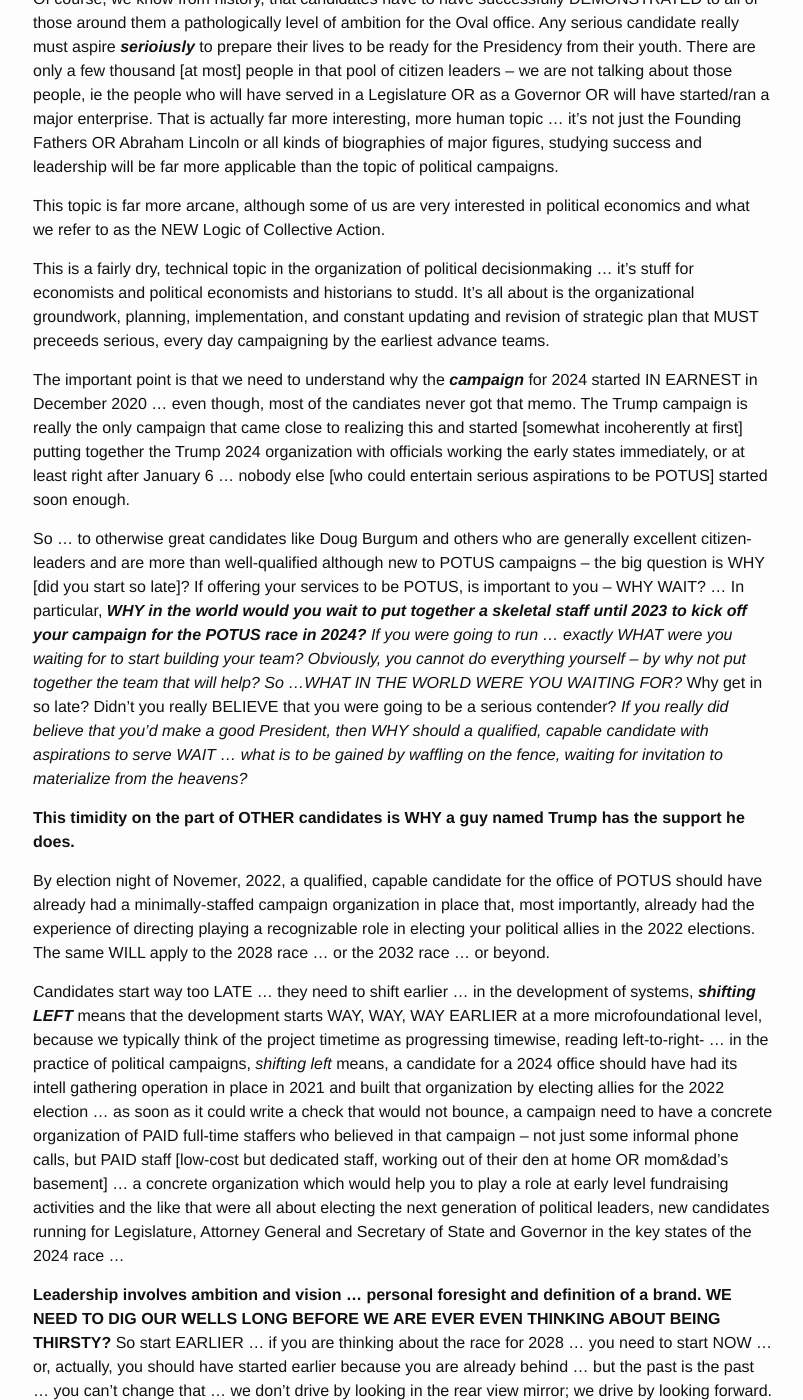
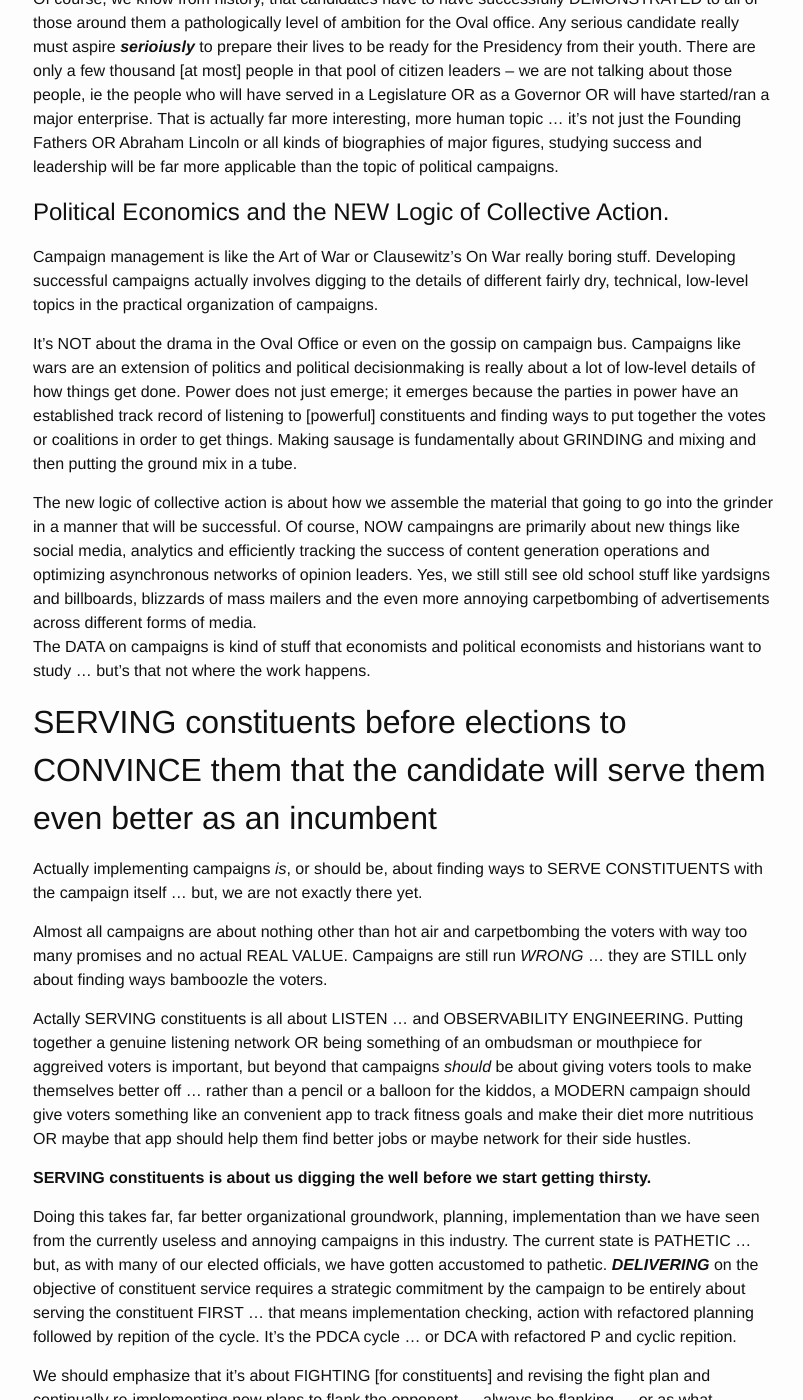
Before and after one commit to RockRapids/SHOP, a Jekyll site: the page built from _posts/2023-12-01-Studying-The-2024-POTUS-Race.MD, in a window 1280 px wide and 1400 px high, scrolled down 735 px. Shown: the whole window, without its empty margins (237-1040 px from the left). Built offline with Jekyll 4.4.1, drawn with Linux system fonts in a browser that asks for light colours; some of the changed text lies outside the part shown.

Commit message:
strategically backward looking

```diff
--- a/_posts/2023-12-01-Studying-The-2024-POTUS-Race.MD
+++ b/_posts/2023-12-01-Studying-The-2024-POTUS-Race.MD
@@ -16,15 +16,36 @@ By January 1st, 2021, right after the 2020 elections, the STRATEGIC decisions th
 
 Now, in late 2023, it's already time to start cutting up the carcasses and do the POST-mortem autopsy on the failed candidacies of 2024.
 
-## What does not work and why
+## What does NOT work and why it fails
 
 The race for 2024 STARTED IN EARNEST in December 2020, right after the Electoral College convened and the state legislatures across the country certified the electors. Of course, individuals that would run in 2024 had already had a LIFETIME of personal strategic decisions that had occured in the four or five decades BEFORE 2020 ... but, the CAMPAIGN for 2024, started right after the votes were tabulated and certified in 2020.
 
 Of course, we know from history, that candidates have to have successfully DEMONSTRATED to all of those around them a pathologically level of ambition for the Oval office. Any serious candidate really must aspire ***serioiusly*** to prepare their lives to be ready for the Presidency from their youth.  There are only a few thousand [at most] people in that pool of citizen leaders -- we are not talking about those people, ie the people who will have served in a Legislature OR as a Governor OR will have started/ran a major enterprise. That is actually far more interesting, more human topic ... it's not just the Founding Fathers OR Abraham Lincoln or all kinds of biographies of major figures, studying success and leadership will be far more applicable than the topic of political campaigns.
 
-This topic is far more arcane, although some of us are very interested in political economics and what we refer to as the NEW Logic of Collective Action.
+# Political Economics and the NEW Logic of Collective Action.
 
-This is a fairly dry, technical topic in the organization of political decisionmaking ... it's stuff for economists and political economists and historians to studd.  It's all about is the organizational groundwork, planning, implementation, and constant updating and revision of strategic plan that MUST preceeds serious, every day campaigning by the earliest advance teams.
+Campaign management is like the Art of War or Clausewitz's On War really boring stuff. Developing successful campaigns actually involves digging to the details of different fairly dry, technical, low-level topics in the practical organization of campaigns.
+
+It's NOT about the drama in the Oval Office or even on the gossip on campaign bus. Campaigns like wars are an extension of politics and  political decisionmaking is really about a lot of low-level details of how things get done.  Power does not just emerge; it emerges because the parties in power have an established track record of listening to [powerful] constituents and finding ways to put together the votes or coalitions in order to get things. Making sausage is fundamentally about GRINDING and mixing and then putting the ground mix in a tube.
+
+The new logic of collective action is about how we assemble the material that going to go into the grinder in a manner that will be successful. Of course, NOW campaingns are primarily about new things like social media, analytics and efficiently tracking the success of content generation operations and optimizing asynchronous networks of opinion leaders. Yes, we still still see old school stuff like yardsigns and billboards, blizzards of mass mailers and the even more annoying carpetbombing of advertisements across different forms of media.
+The DATA on campaigns is kind of stuff that economists and political economists and historians want to study ... but's that not where the work happens.
+
+## SERVING constituents before elections to CONVINCE them that the candidate will serve them even better as an incumbent
+
+Actually implementing campaigns *is*, or should be, about finding ways to SERVE CONSTITUENTS with the campaign itself ... but, we are not exactly there yet.
+
+Almost all campaigns are about nothing other than hot air and carpetbombing the voters with way too many promises and no actual REAL VALUE. Campaigns are still run *WRONG* ... they are STILL only about finding ways bamboozle the voters.
+
+Actally SERVING constituents is all about LISTEN ... and OBSERVABILITY ENGINEERING.  Putting together a genuine listening network OR being something of an ombudsman or mouthpiece for aggreived voters is important, but beyond that campaigns *should* be about giving voters tools to make themselves better off ... rather than a pencil or a balloon for the kiddos, a MODERN campaign should give voters something like an convenient app to track fitness goals and make their diet more nutritious OR maybe that app should help them find better jobs or maybe network for their side hustles.
+
+**SERVING constituents is about us digging the well before we start getting thirsty.**
+
+Doing this takes far, far better organizational groundwork, planning, implementation than we have seen from the currently useless and annoying campaigns in this industry.  The current state is PATHETIC ... but, as with many of our elected officials, we have gotten accustomed to pathetic.  ***DELIVERING*** on the objective of constituent service requires a strategic commitment by the campaign to be entirely about serving the constituent FIRST ... that means implementation checking, action with refactored planning followed by repition of the cycle. It's the PDCA cycle ... or DCA with refactored P and cyclic repition.
+
+We should emphasize that it's about FIGHTING [for constituents] and revising the fight plan and continually re-implementing new plans to flank the opponent ... always be flanking ... or as what General Eisenhower at D-Day or the prizefighter Mike Tyson said about planning -- it's about getting punched in the face [to wake up], counterpunching an immediate defense as best as possible, not backing down but revising the initial plan with more of a flanking strategy and then ATTACKING the weaknesses with a more informed view ... and never quitting but repeating this cycle until the bell rings ... constant updating and revision of strategic plan that MUST preceeds serious, every day campaigning ... FIGHTING every day ... fighting led from the front from the start, from advance teams, from the candidate.
+
+## Current campaigns don't work because they are strategically backward-looking.
 
 The important point is that we need to understand why the ***campaign*** for 2024 started IN EARNEST in December 2020 ... even though, most of the candiates never got that memo. The Trump campaign is really the only campaign that came close to realizing this and started [somewhat incoherently at first] putting together the Trump 2024 organization with officials working the early states immediately, or at least right after January 6 ... nobody else [who could entertain serious aspirations to be POTUS] started soon enough.
 
```
